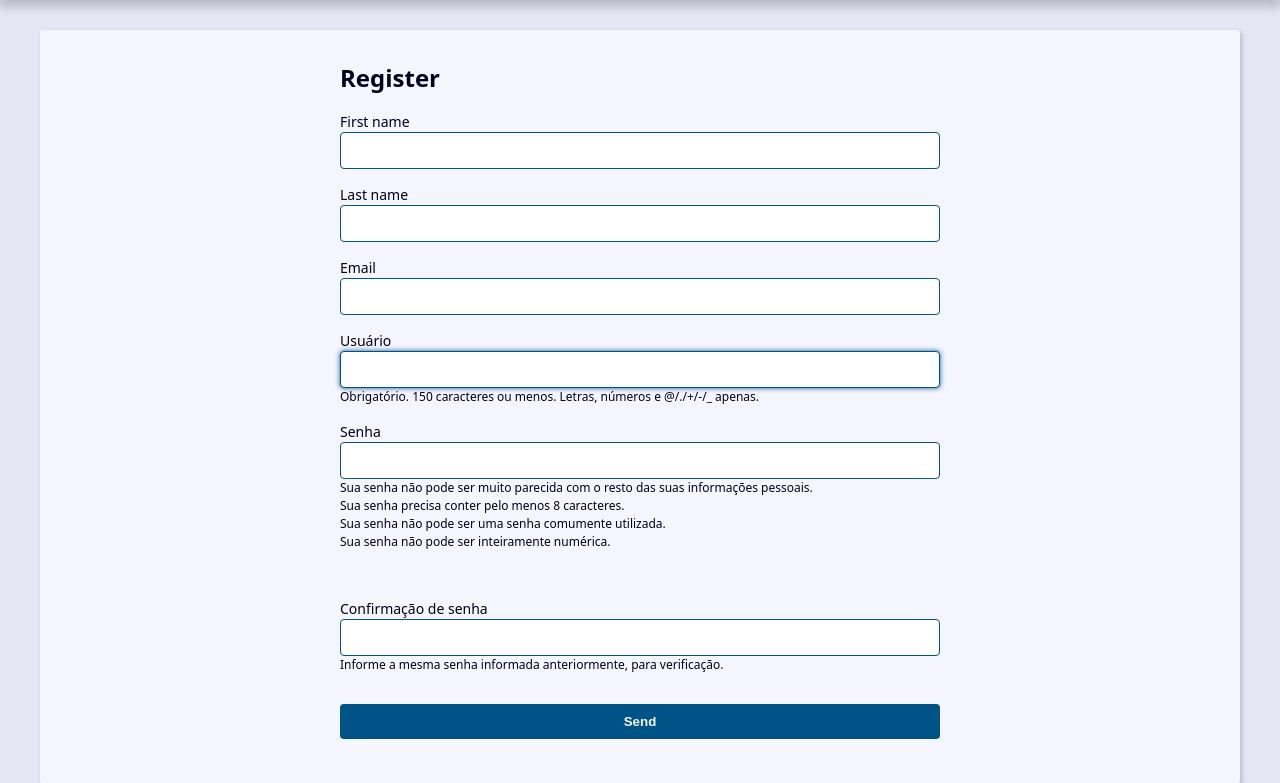
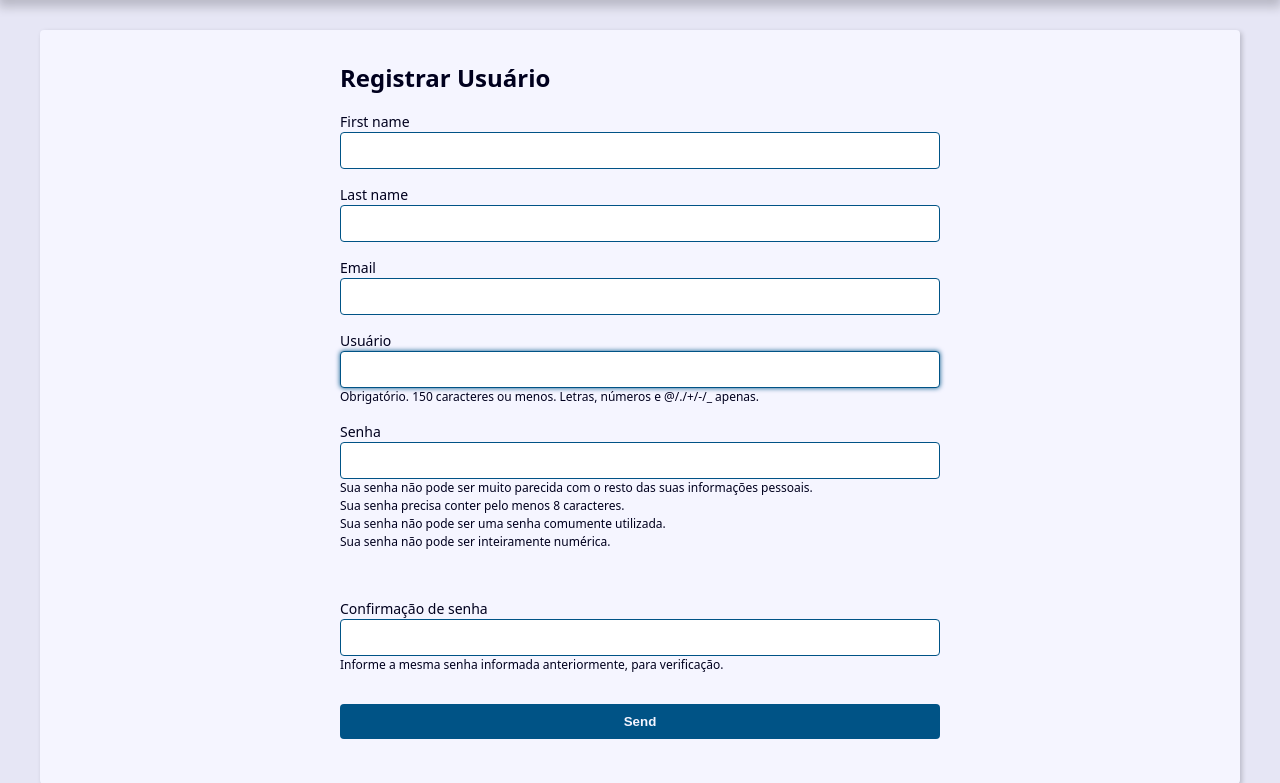
Before and after one commit to ClausAlaerth/project-agenda-django, a Django app: page /user/create/ in a window 1280 px wide. Shown: the part 239-1022 px from the top of the page. Run offline with Django 5.2, Linux system fonts and the light colour scheme.

Commit message:
Update: minor indentation & site title alterations

```diff
--- a/contact/templates/contact/register.html
+++ b/contact/templates/contact/register.html
@@ -2,7 +2,7 @@
 
 {% block "content" %}
   <div class="form-wrapper">
-    <h2>Register</h2>
+    <h2>Registrar Usuário</h2>
 
     <form
       action="{{ form_action }}"
--- a/contact/views/user_forms.py
+++ b/contact/views/user_forms.py
@@ -18,7 +18,7 @@ def register(request):
             return redirect("contact:index")
 
     context = {
-        "title": "Registrar Usuário - ",
+        "site_title": "Registrar - ",
         "form": form
     }
 
```
